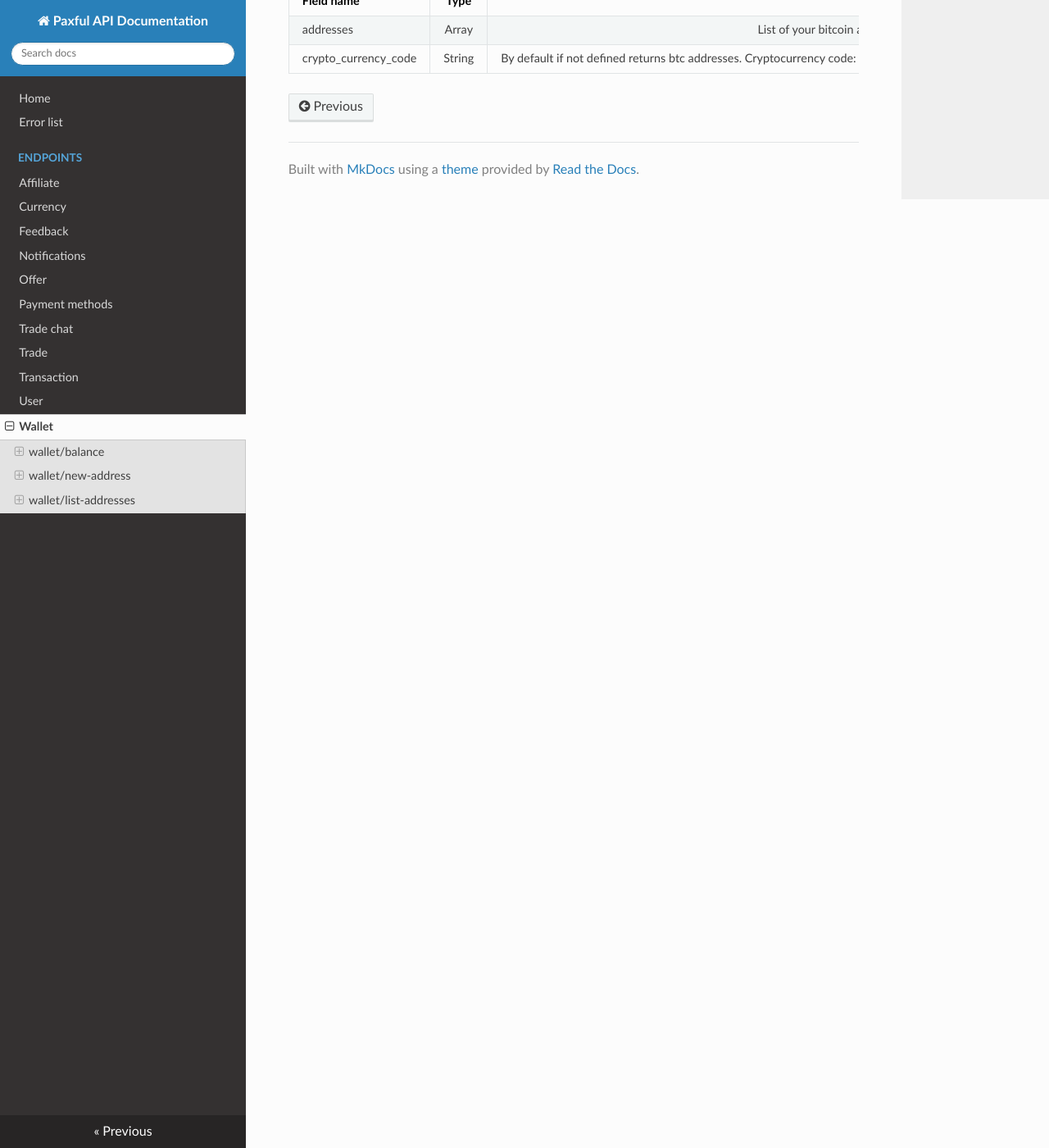
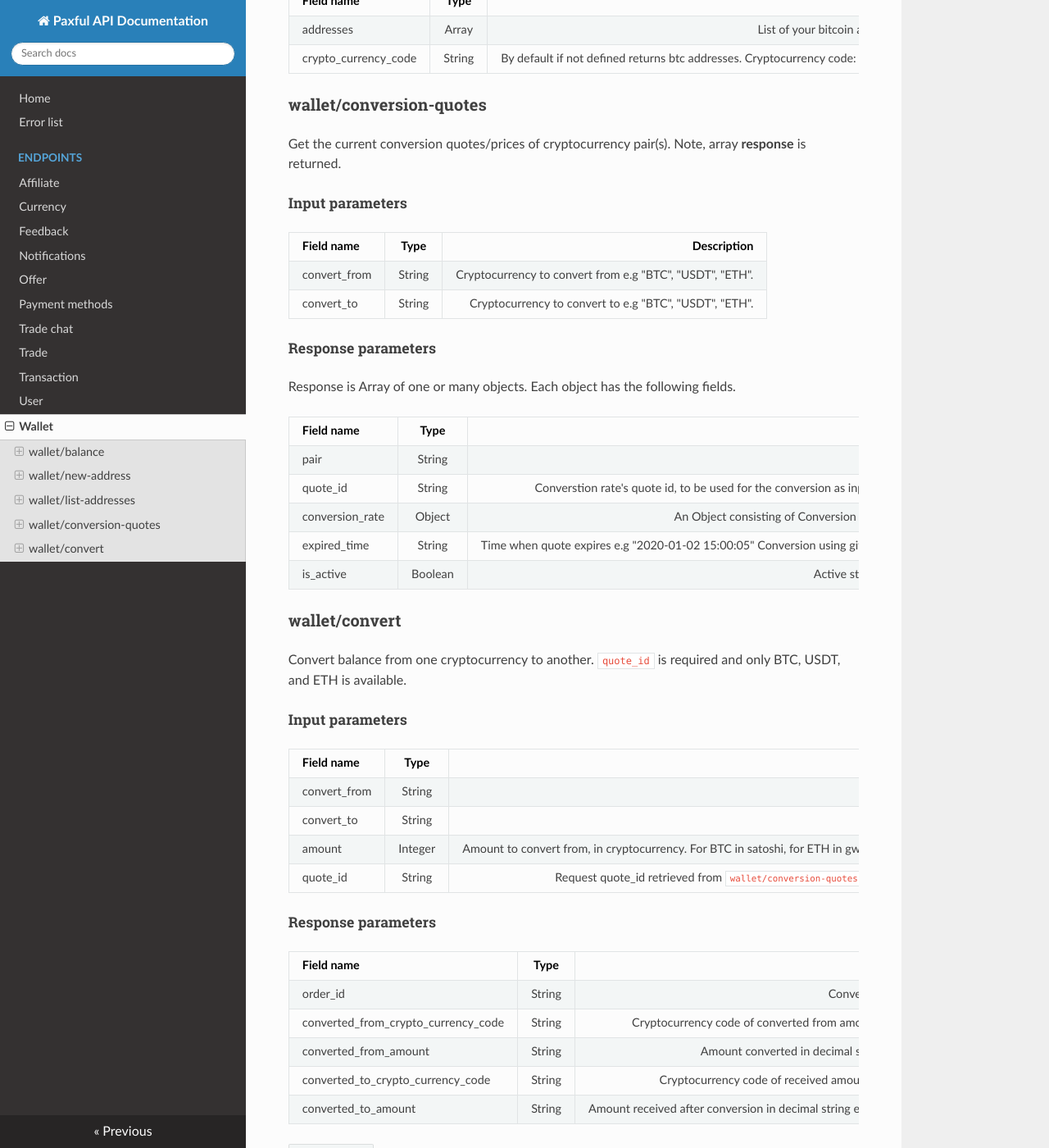
Before and after one commit to paxful/api-docs, an MkDocs documentation site: the page built from docs/endpoints/wallet.md, in a window 1280 px wide and 1400 px high, scrolled down 1186 px. Shown: the whole window at 82% size. Built offline with MkDocs 1.6.1, drawn with Linux system fonts in a browser that asks for light colours; nearby versions of some CDN libraries.

Commit message:
Add wallet/convert and wallet/conversion-quotes endpoint

```diff
--- a/docs/endpoints/wallet.md
+++ b/docs/endpoints/wallet.md
@@ -45,3 +45,50 @@ None
 | ------------- | :------------:| ------------------------------------------------------:|
 | addresses     | Array         | List of your bitcoin addresses, 50 limit       |
 | crypto_currency_code | String | By default if not defined returns btc  addresses. Cryptocurrency code: ‘btc', ‘usdt’ or 'eth’. |
+
+### wallet/conversion-quotes
+
+Get the current conversion quotes/prices of cryptocurrency pair(s).
+Note, array **response** is returned.
+
+##### Input parameters
+
+| Field name    | Type          | Description                                            |
+| ------------- | :------------:| ------------------------------------------------------:|
+| convert_from     | String         | Cryptocurrency to convert from e.g "BTC", "USDT", "ETH". |
+| convert_to | String | Cryptocurrency to convert to e.g "BTC", "USDT", "ETH". |
+
+##### Response parameters
+
+Response is Array of one or many objects. Each object has the following fields.
+
+| Field name    | Type          | Description                                            |
+| ------------- | :------------:| ------------------------------------------------------:|
+| pair     | String         |Conversion pair e.g BTCUSDT.       |
+| quote_id | String | Converstion rate's quote id, to be used for the conversion as input parameter e.g `"50165aec-44dd-4e41-9c180e04432e2b01"`. |
+| conversion_rate | Object | An Object consisting of Conversion Rate e.g `{"amount": "58421.55", "currency_code": "BTC"}`. |
+| expired_time | String | Time when quote expires e.g "2020-01-02 15:00:05" Conversion using given quote_id can be made before this time. Time is in UTC. |
+| is_active | Boolean | Active status of this pair. Shows if conversion of the pair is possible. |
+
+### wallet/convert
+
+Convert balance from one cryptocurrency to another. `quote_id` is required and only BTC, USDT, and ETH is available.
+
+##### Input parameters
+
+| Field name    | Type          | Description                                            |
+| ------------- | :------------:| ------------------------------------------------------:|
+| convert_from     | String         | Cryptocurrency to convert from e.g "BTC", "USDT", "ETH". |
+| convert_to | String | Cryptocurrency to convert to e.g "BTC", "USDT", "ETH". |
+| amount | Integer | Amount to convert from, in cryptocurrency. For BTC in satoshi, for ETH in gwei, for USDT in microcents. 1 USDT = 1000000 micocents. |
+| quote_id | String | Request quote_id retrieved from `wallet/conversion-quotes` endpoint. If expired, new `quote_id` should be requested. |
+
+##### Response parameters
+
+| Field name    | Type          | Description                                            |
+| ------------- | :------------:| ------------------------------------------------------:|
+| order_id     | String         | Conversion order id.      |
+| converted_from_crypto_currency_code | String | Cryptocurrency code of converted from amount e.g "BTC". |
+| converted_from_amount | String | Amount converted in decimal string e.g "0.5". |
+| converted_to_crypto_currency_code | String | Cryptocurrency code of received amount e.g "USDT". |
+| converted_to_amount | String | Amount received after conversion in decimal string e.g "29219.55". |
```
